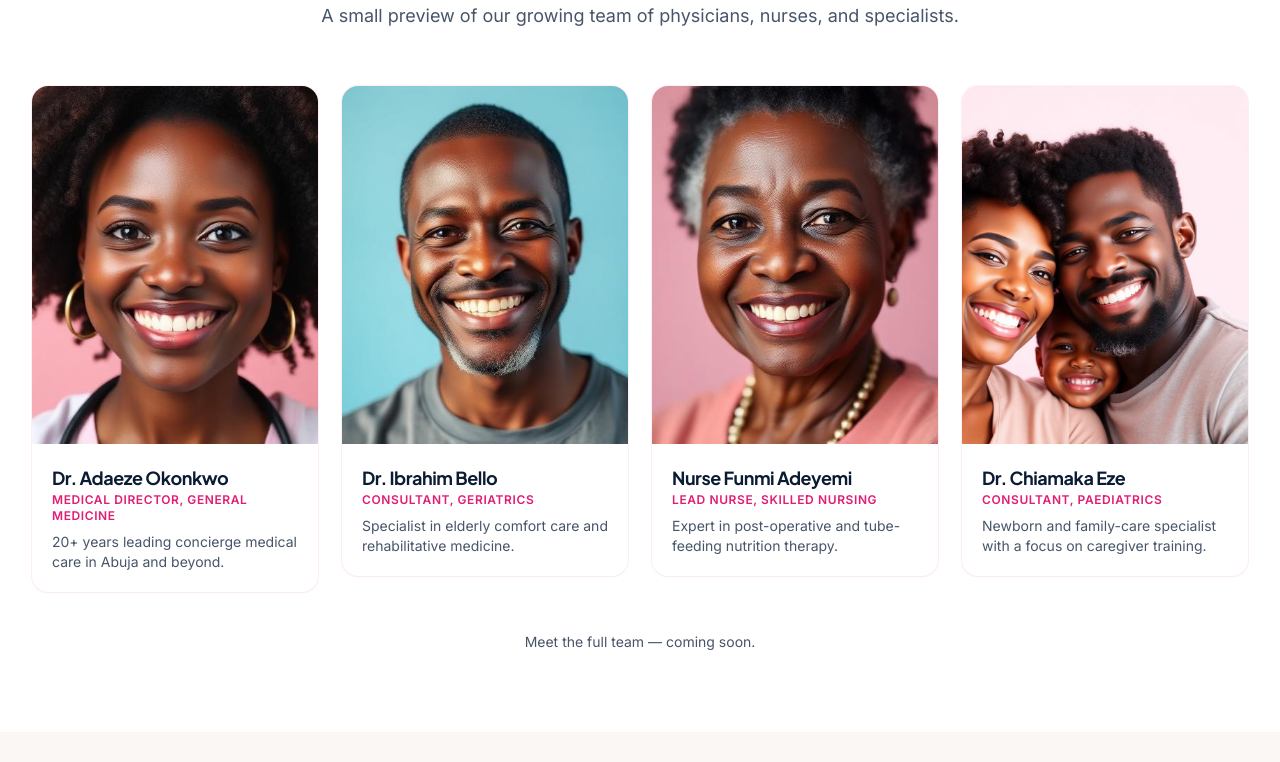
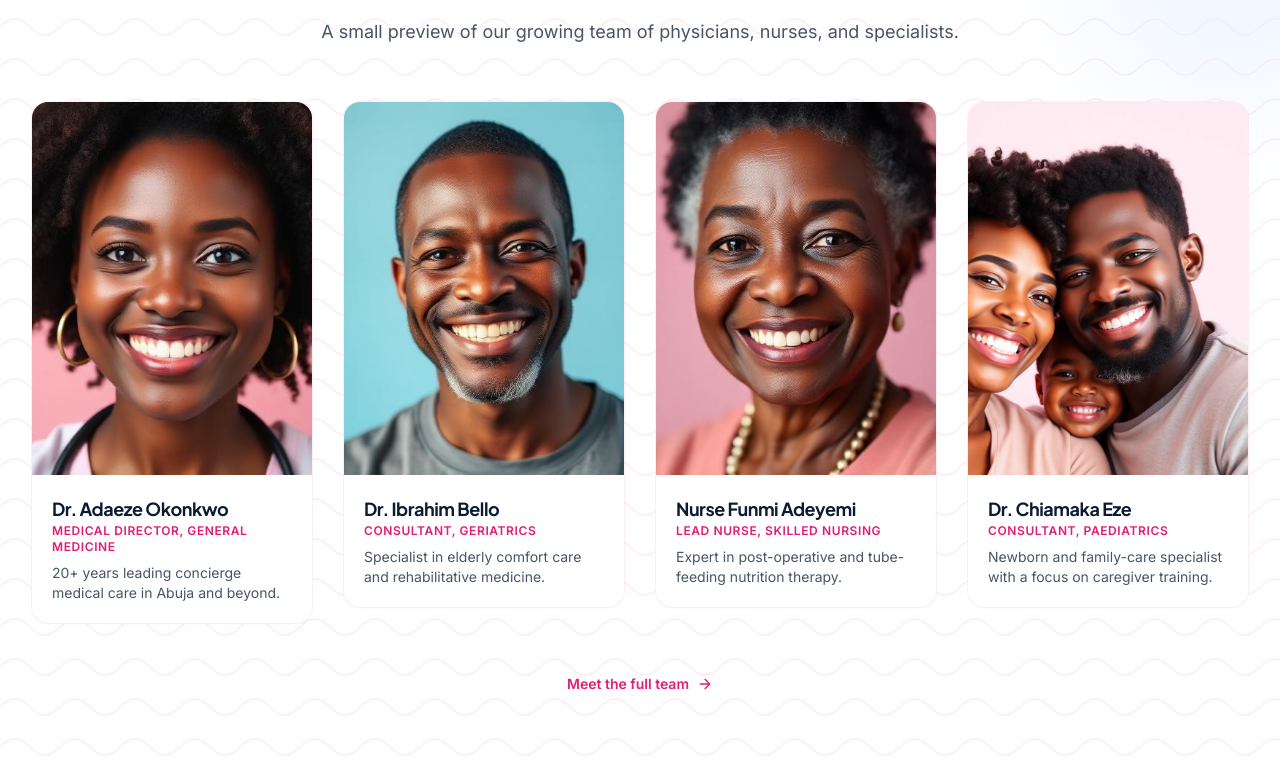
Before and after one commit to CallMeTwist/tannjes-frontend, a React (Vite) app: page / in a window 1280 px wide. Shown: the part 8558-9320 px from the top of the page. Built offline with nearby package versions, Linux system fonts and the light colour scheme; the HTML template or start-up script is replaced by a standard one.

Commit message:
feat(team): refine home preview cards and route to /team

```diff
--- a/src/components/site/TeamPreview.tsx
+++ b/src/components/site/TeamPreview.tsx
@@ -1,26 +1,32 @@
+import { Link } from "react-router-dom";
+import { ArrowRight } from "lucide-react";
 import { Reveal } from "@/components/shared/Reveal";
 import { SectionHeading } from "@/components/shared/SectionHeading";
 import { team } from "@/data/team";
 
 export const TeamPreview = () => (
-  <section id="team" className="bg-white py-20">
-    <div className="mx-auto max-w-7xl px-4 sm:px-6 lg:px-8">
+  <section id="team" className="relative overflow-hidden bg-white py-24">
+    <div className="absolute inset-0 texture-waves opacity-70" aria-hidden />
+    <div className="absolute -right-24 top-12 h-72 w-72 rounded-full bg-sky-soft/80 blur-3xl" aria-hidden />
+    <div className="relative mx-auto max-w-7xl px-4 sm:px-6 lg:px-8">
       <SectionHeading
+        animate
         eyebrow="Our Team"
         title="Meet the clinicians behind the care."
         subtitle="A small preview of our growing team of physicians, nurses, and specialists."
       />
-      <div className="mt-14 grid gap-6 sm:grid-cols-2 lg:grid-cols-4">
+      <div className="mt-14 grid gap-8 sm:grid-cols-2 lg:grid-cols-4">
         {team.map((m, i) => (
           <Reveal key={m.name} delay={i * 0.05}>
-            <article className="group overflow-hidden rounded-2xl bg-white shadow-sm ring-1 ring-brand-pink-soft/60 transition hover:-translate-y-1 hover:shadow-xl">
-              <div className="aspect-[4/5] overflow-hidden">
+            <article className="group overflow-hidden rounded-2xl bg-white shadow-sm ring-1 ring-brand-pink-soft/60 transition hover:shadow-[0_8px_30px_-12px_rgba(11,27,51,0.15)]">
+              <div className="aspect-[3/4] overflow-hidden">
                 <img
                   src={m.image}
                   alt={m.name}
-                  className="h-full w-full object-cover transition group-hover:scale-105"
+                  className="h-full w-full object-cover transition duration-500 group-hover:scale-105"
+                  loading="lazy"
                   width={400}
-                  height={500}
+                  height={533}
                 />
               </div>
               <div className="p-5">
@@ -32,7 +38,14 @@ export const TeamPreview = () => (
           </Reveal>
         ))}
       </div>
-      <p className="mt-10 text-center text-sm text-brand-slate">Meet the full team — coming soon.</p>
+      <div className="mt-12 text-center">
+        <Link
+          to="/team"
+          className="inline-flex items-center gap-2 text-sm font-semibold text-brand-pink hover:text-brand-navy"
+        >
+          Meet the full team <ArrowRight className="h-4 w-4" />
+        </Link>
+      </div>
     </div>
   </section>
 );
```
